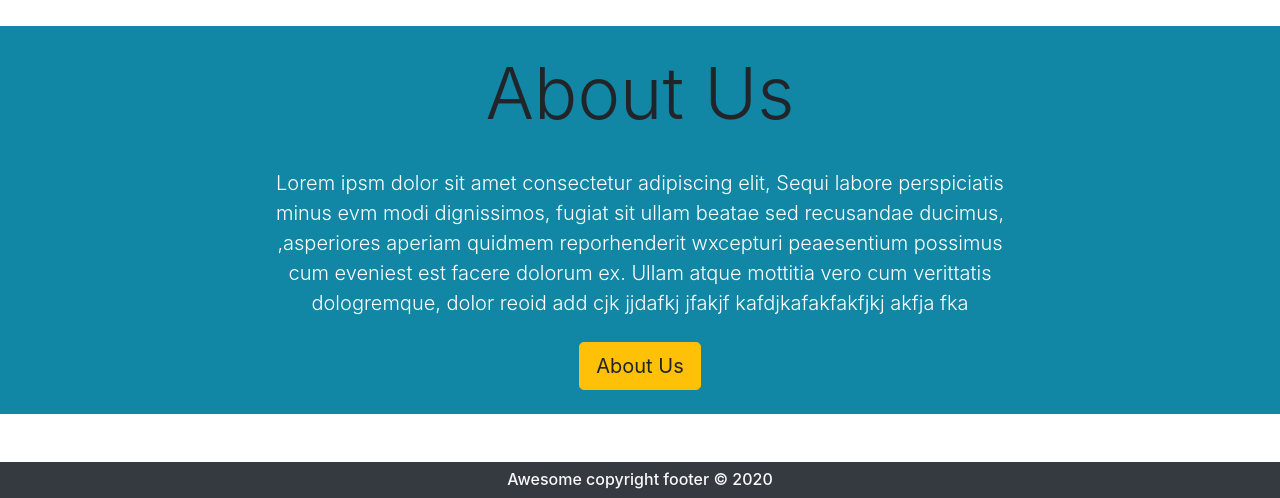
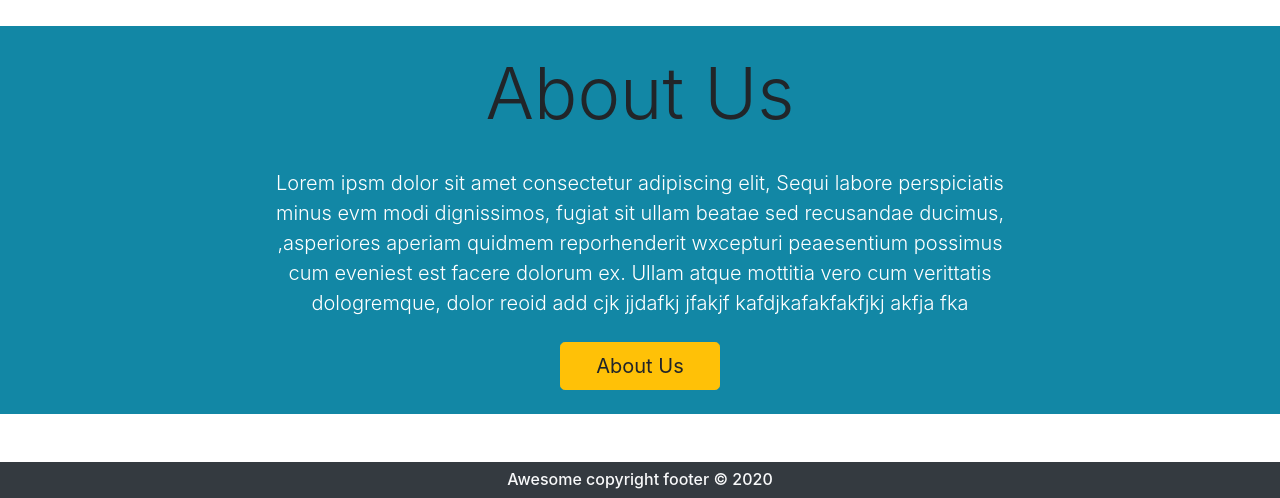
Before and after one commit to gauravdas014/ecom-gatsby, a Gatsby site: page / in a window 1280 px wide. Shown: the part 888-1386 px from the top of the page. Built offline with nearby package versions, Linux system fonts and the light colour scheme; Gatsby itself is replaced by a stand-in of ours.

Commit message:
btn formatted in about us

```diff
--- a/src/components/layout.css
+++ b/src/components/layout.css
@@ -13,3 +13,7 @@
   justify-content: center;
   align-items: center;
 }
+
+.btn-warning {
+  padding: 8px 35px;
+}
--- a/src/pages/index.js
+++ b/src/pages/index.js
@@ -9,6 +9,7 @@ import Infoblock from "../components/Reusable/Infoblock"
 const IndexPage = ({ data }) => (
   <Layout>
     <SEO title="Home" />
+
     <HeroSection
       img={data.img.childImageSharp.fluid}
       title="I write Code"
```
